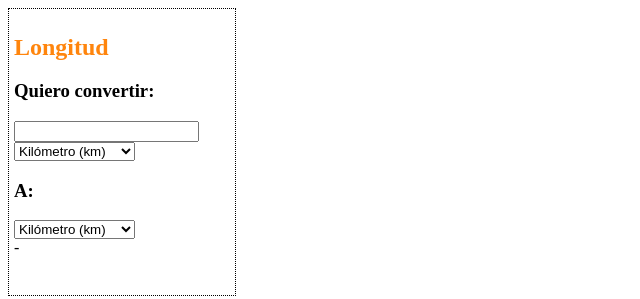
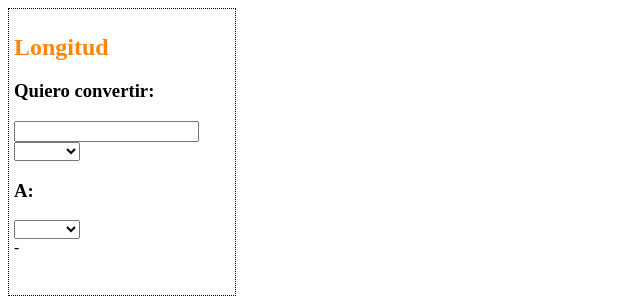
Before and after one commit to oscar-cuellar/unit-converter, a plain HTML site: page index.html in a window 1280 px wide. Shown: the whole page, without its empty margins (0-640 px from the left). Drawn offline with Linux system fonts and the light colour scheme.

Commit message:
Eliminación de option del select

```diff
--- a/index.html
+++ b/index.html
@@ -11,33 +11,15 @@
       <div class="container">
         <h2>Longitud</h2>
         <h3>Quiero convertir:</h3>
-        <div><input></div>
-        <select name="select option" class="form-control mini-from" onchange="execute_length(true);">
-          <option disabled="disabled">&nbsp;</option>
+        <div>
+          <input>
+        </div>
+        <select name="select option" class="select">
           <option disabled="disabled" class="title">Métrico</option>
-          <option value="0.001|0|km">Kilómetro (km)</option>
-          <option value="1|0|m">Metro (m)</option>
-          <option value="10|0|dm">Decímetro (dm)</option>
-          <option value="100|0|cm">Centímetro (cm)</option>
-          <option value="1000|0|mm">Milímetro (mm)</option>
-          <option value="1e6|0|µm">Micrómetro (µm)</option>
-          <option value="1e9|0|nm">Nanómetro (nm)</option>
-          <option value="1e10|0|Å">Angstrom (Å)</option>
-          <option disabled="disabled">&nbsp;</option>
         </select>
         <h3>A:</h3>
-        <select name="select option" class="form-control mini-from" onchange="execute_length(true);">
-          <option disabled="disabled">&nbsp;</option>
+        <select name="select option" class="select">
           <option disabled="disabled" class="title">Métrico</option>
-          <option value="0.001|0|km">Kilómetro (km)</option>
-          <option value="1|0|m">Metro (m)</option>
-          <option value="10|0|dm">Decímetro (dm)</option>
-          <option value="100|0|cm">Centímetro (cm)</option>
-          <option value="1000|0|mm">Milímetro (mm)</option>
-          <option value="1e6|0|µm">Micrómetro (µm)</option>
-          <option value="1e9|0|nm">Nanómetro (nm)</option>
-          <option value="1e10|0|Å">Angstrom (Å)</option>
-          <option disabled="disabled">&nbsp;</option>
         </select>
         <div class="result_container mini_result_container">
           <div style="float: left"><a href="#" onclick="converterChange('length', true); execute_length(false); return false;"><span class="change" title="Cambiar Conversion" style="display:inline-block;vertical-align:middle"></span></a></div>
```
